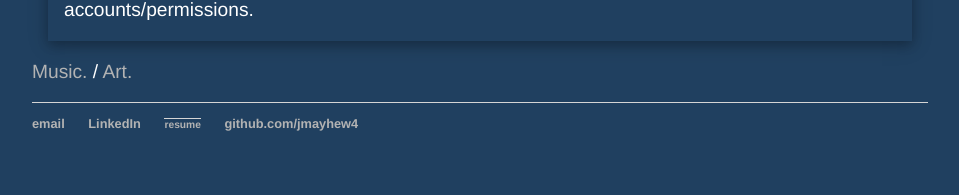
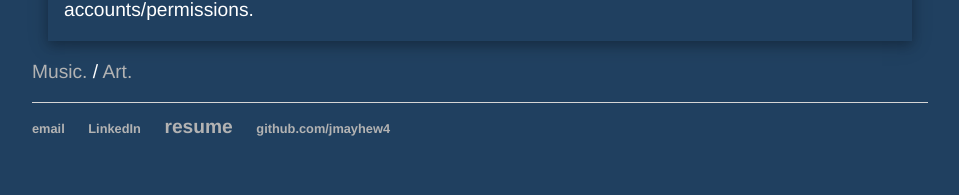
Before and after one commit to jmayhew4/jmayhew4.github.io, a Jekyll site: the page built from index.html, in a window 1280 px wide. Shown: the part 1767-1962 px from the top of the page, without its empty margins (160-1119 px from the left). Built offline with Jekyll 4.4.1, drawn with Linux system fonts in a browser that asks for light colours.

Commit message:
Update main.css
fixed font in footer

```diff
--- a/css/main.css
+++ b/css/main.css
@@ -82,16 +82,14 @@ input[type=checkbox]{
 }
 input[type=checkbox] + label:after {
    content: 'resume';
-   border-top: 1px solid #d5d5d5;
-   font-size: .8em;
+   font-size: 1.5em;
     list-style: none;
     text-decoration: none;
     color: #b3b3b3;
 }
 input[type=checkbox]:checked + label:after {
    content: 'Available on request!';
-   border-top: 1px solid #d5d5d5;
-   font-size: .8em;
+   font-size: 1.5em;
     list-style: none;
     text-decoration: none;
     color: #b3b3b3;
```
